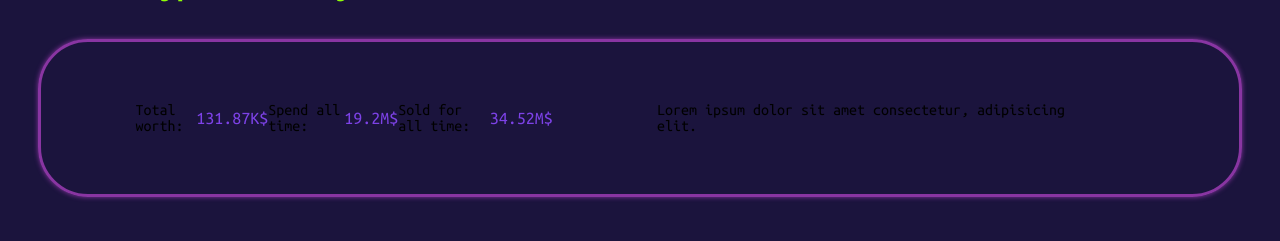
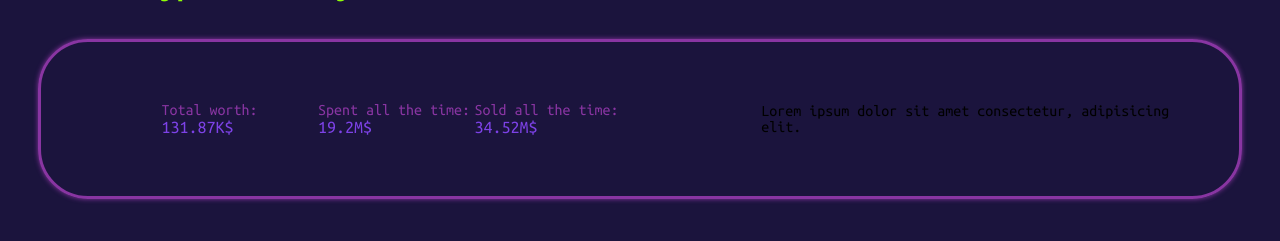
Before and after one commit to LaryStef/CryptoDeal, a Flask app: page /profile in a window 1280 px wide; the page is wider, and only the part inside the window is pictured. Shown: the part 364-605 px from the top of that part. Run offline with Flask 3, Linux system fonts and the light colour scheme; parts of the project's set-up code (start-up, migrations or seed data) failed here and were passed over.

Commit message:
feat: styles for main statistics in cryptocurrency block

```diff
--- a/app/static/css/profile.css
+++ b/app/static/css/profile.css
@@ -1163,14 +1163,6 @@ span {
     font-size: 2rem;
 }
 
-/* .block-content {
-    display: flex;
-    justify-content: start;
-    align-items: center;
-    padding: 5%;
-    gap: 10%;
-} */
-
 .main-stat {
     display: flex;
     padding: 30px;
@@ -1183,7 +1175,23 @@ span {
     display: flex;
     justify-content: center;
     align-items: center;
-    width: 40%;
+    width: 50%;
+
+    p {
+        font-size: 1rem;
+        color: var(--text-hover-color);
+    }
+
+    span {
+        color: var(--text-color);
+        font-size: 1.125rem;
+    }
+}
+
+.usd-stat-block {
+    display: flex;
+    flex-direction: column;
+    width: 30%;
 }
 
 .pie-chart {
--- a/app/templates/profile.html
+++ b/app/templates/profile.html
@@ -25,12 +25,18 @@
         <div class="block-content">
             <div class="main-stat">
                 <div class="usd-stat">
-                    <p class="crypto-info">Total worth: </p>
-                    <span>131.87K$</span>
-                    <p class="crypto-info">Spend all time: </p>
-                    <span>19.2M$</span>
-                    <p class="crypto-info">Sold for all time: </p>
-                    <span>34.52M$</span>
+                    <div class="usd-stat-block">
+                        <p>Total worth: </p>
+                        <span>131.87K$</span>
+                    </div>
+                    <div class="usd-stat-block">
+                        <p>Spent all the time: </p>
+                        <span>19.2M$</span>
+                    </div>
+                    <div class="usd-stat-block">
+                        <p>Sold all the time: </p>
+                        <span>34.52M$</span>
+                    </div>
                 </div>
                 <div class="pie-chart">
                     <p>Lorem ipsum dolor sit amet consectetur, adipisicing elit.</p>
```
